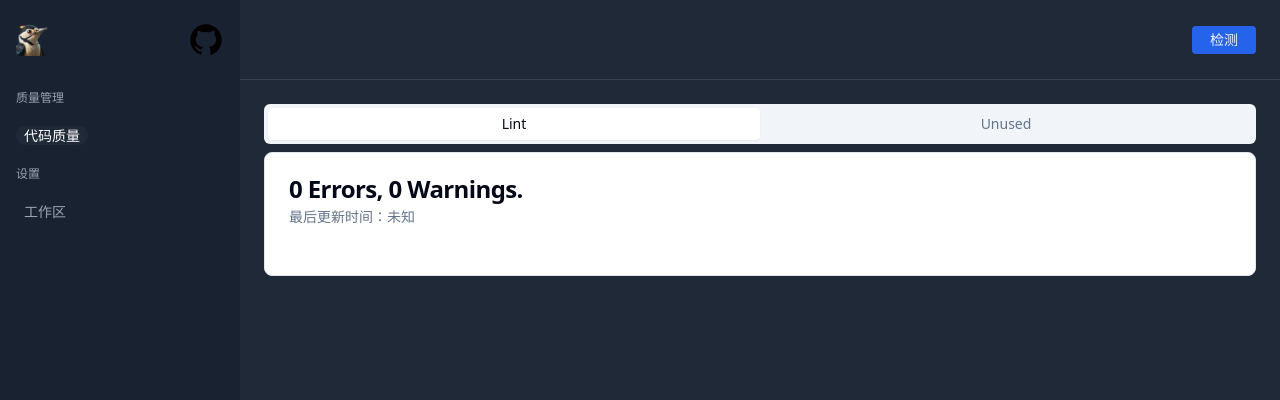
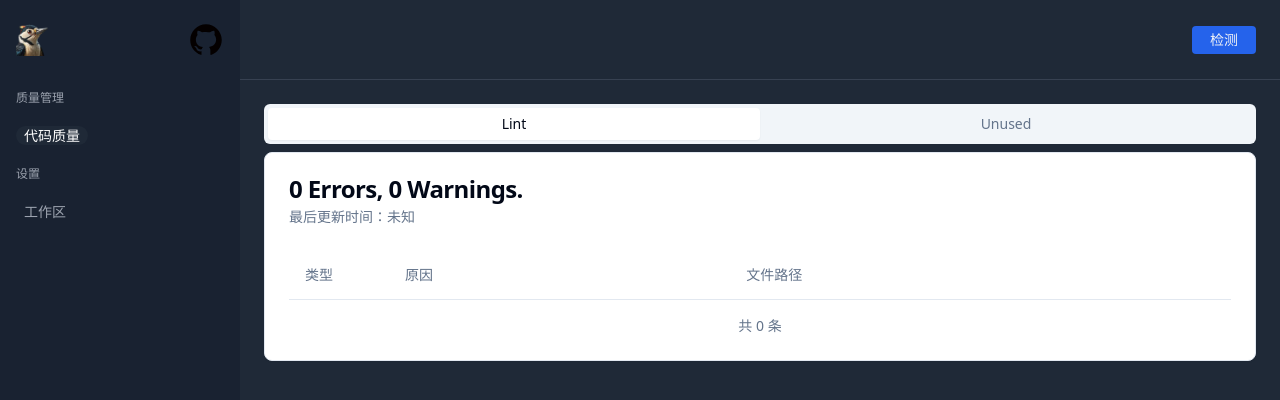
Before and after one commit to lexmin0412/woodpecker, a Next.js app: page /qualities/lint in a window 1280 px wide. Shown: the top 400 px of the page. Built offline with nearby package versions, Linux system fonts and the light colour scheme.

Commit message:
feat: lint 结果展示方式改为 Table, 提升可读性

```diff
--- a/app/qualities/lint/page.tsx
+++ b/app/qualities/lint/page.tsx
@@ -143,7 +143,7 @@ export default function LintQualityPage({
 						})}
 					</TabsList>
 					{tabValue === "lint" ? (
-						<TabsContent value="lint">
+						<TabsContent value="lint" className="flex-1 overflow-y-auto">
 							<Card>
 								<CardHeader>
 									<CardTitle>
@@ -160,38 +160,45 @@ export default function LintQualityPage({
 								</CardHeader>
 								<CardContent>
 									<div className="flex-1 overflow-auto">
-										{content?.map((item: IProblem) => {
-											return (
-												<div
-													className="border border-solid border-gray-600 p-3 rounded-xl mb-2"
-													key={`${item.type}-${item.otherProps?.file}-${item.otherProps?.line}-${item.otherProps?.col}`}
+										<Table>
+											<TableCaption>
+												共 {content?.length || 0} 条
+											</TableCaption>
+											<TableHeader>
+												<TableRow>
+													<TableHead className="w-[100px]">类型</TableHead>
+													<TableHead>原因</TableHead>
+													<TableHead>文件路径</TableHead>
+												</TableRow>
+											</TableHeader>
+											<TableBody>
+												{content?.map((child) => (
+													<TableRow
+														key={`${child.type}-${child.otherProps?.file}-${child.otherProps?.line}-${child.otherProps?.col}`}
 													>
-													<div className="flex items-start">
-														<div>{item.type}</div>
-														<span className="mr-1">:</span>
-														<div className="text-yellow-600">
-															{item.otherProps?.title}
-														</div>
-													</div>
-													<div>
-														<span className="mr-1 mt-1">file:</span>
-														<span>{"["}</span>
+														<TableCell className="font-medium">
+															{child.type}
+														</TableCell>
+														<TableCell className="font-medium">
+															{child.otherProps?.title}
+														</TableCell>
+														<TableCell>
 															<Link
 																className="text-blue-600 hover:underline cursor-pointer"
-															href={`https://github.com/${userName}/${repoName}/blob/main/${item.otherProps?.file}#L${item.otherProps?.line}`}
+																href={`https://github.com/${userName}/${repoName}/blob/main/${child.otherProps?.file}#L${child.otherProps?.line}`}
 																target="_blank"
 															>
-															{item.otherProps?.file}
+																{child.otherProps?.file}
 																{":"}
-															{item.otherProps?.line}
+																{child.otherProps?.line}
+																{':'}
+																{child.otherProps?.col}
 															</Link>
-														<span>{":"}</span>
-														<span>{item.otherProps?.col}</span>
-														<span>{"]"}</span>
-													</div>
-												</div>
-											);
-										})}
+														</TableCell>
+													</TableRow>
+												))}
+											</TableBody>
+										</Table>
 									</div>
 								</CardContent>
 							</Card>
```
Lines whose indentation alone changed are shown as unchanged.
